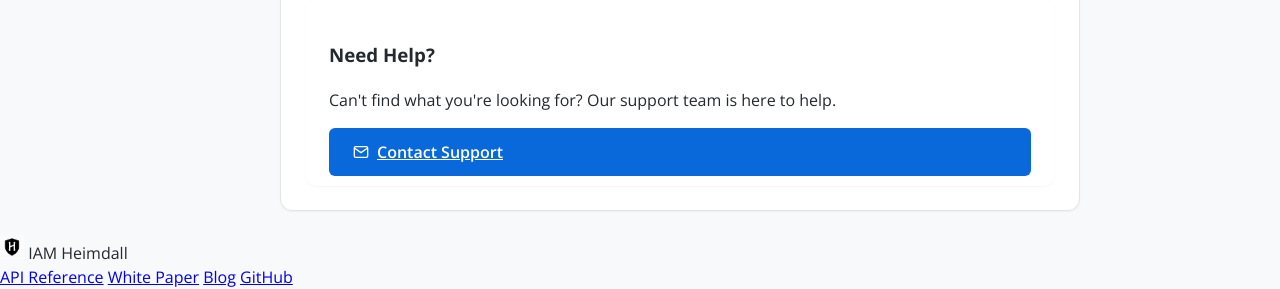
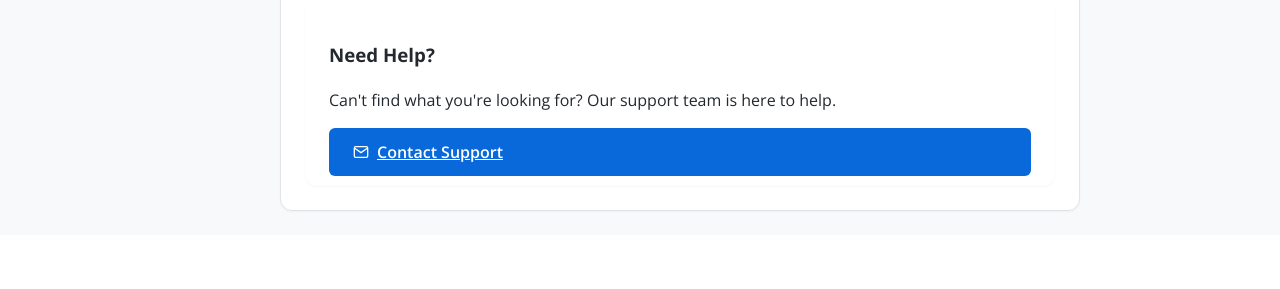
Before and after one commit to IAM-Heimdall/bifrost, a FastAPI app: page /ui/documentation in a window 1280 px wide. Shown: the part 1669-1958 px from the top of the page. After the commit the page ends 1881 px from the top, so only its background shows below. Run offline with FastAPI, Linux system fonts and the light colour scheme; some libraries are stand-ins or nearby versions.

Commit message:
cosmetics

```diff
--- a/app/templates/base.html
+++ b/app/templates/base.html
@@ -292,22 +292,6 @@
                 </div>
             </div>
         </div>
-
-        <!-- Footer -->
-        <footer class="site-footer">
-            <div class="footer-content">
-                <div class="footer-logo">
-                    <img src="{{ url_for('static', path='/assets/logo.png') }}" alt="IAM Heimdall Logo" width="24">
-                    <span>IAM Heimdall</span>
-                </div>
-                <div class="footer-links">
-                    <a href="{{ url_for('api_reference_page') }}">API Reference</a>
-                    <a href="{{ url_for('whitepaper_page') }}">White Paper</a>
-                    <a href="https://blog.iamheimdall.com" target="_blank" rel="noopener noreferrer">Blog</a>
-                    <a href="https://github.com/IAM-Heimdall" target="_blank" rel="noopener noreferrer">GitHub</a>
-                </div>
-            </div>
-        </footer>
     </div>
 
     <!-- Common JavaScript -->
```
